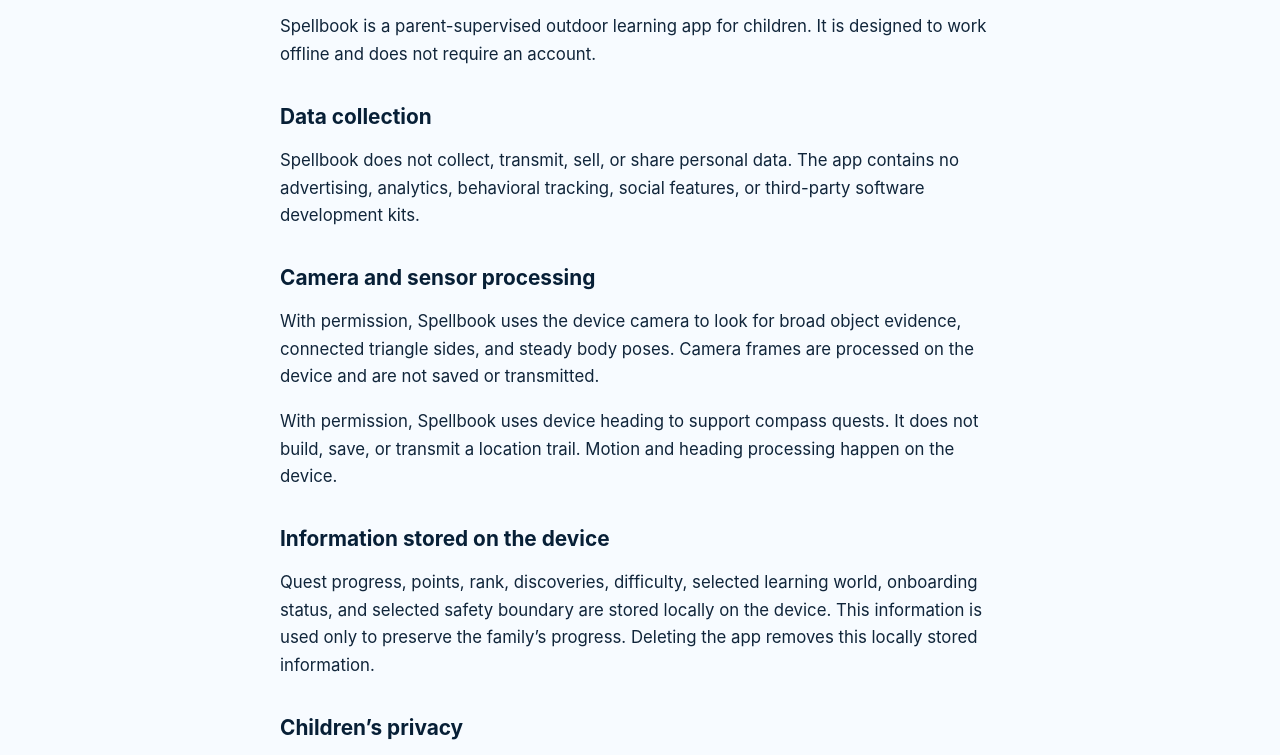
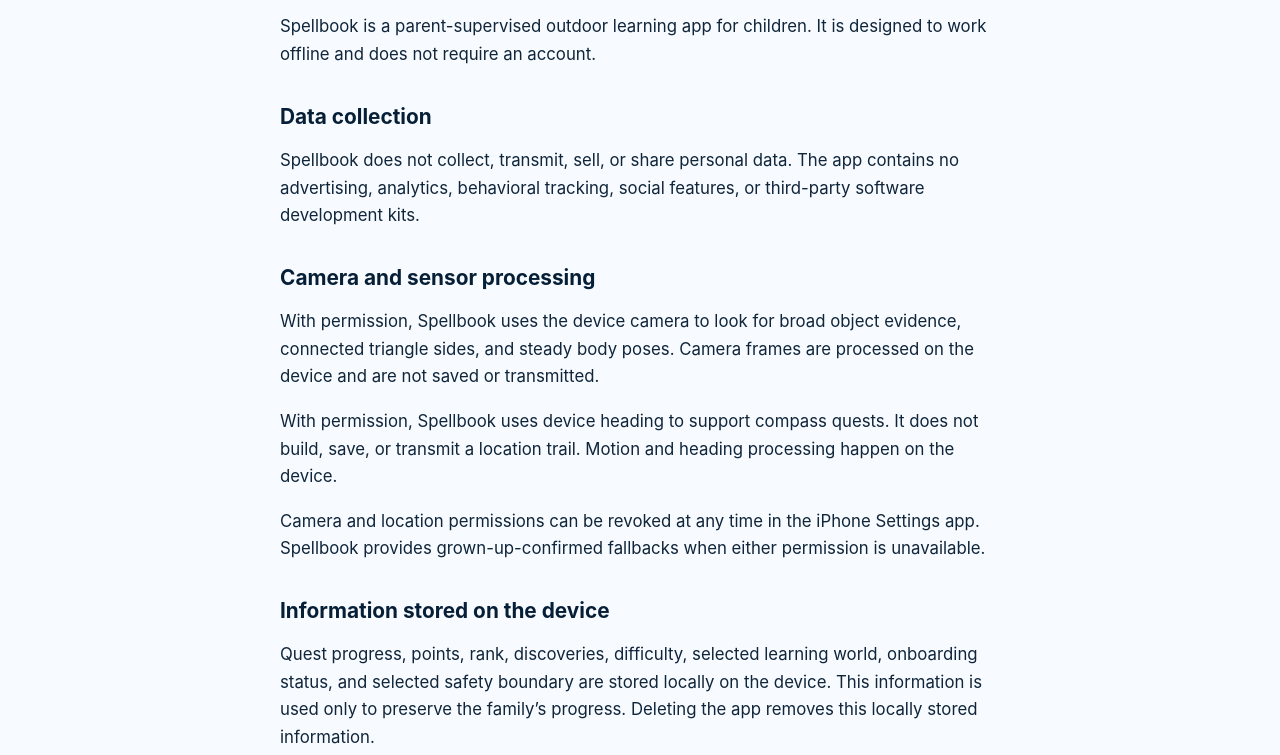
Before and after one commit to dpolokhalo/spellbook-parent-center, a plain HTML site: page privacy.html in a window 1280 px wide. Shown: the part 317-1072 px from the top of the page. Drawn offline with Linux system fonts and the light colour scheme.

Commit message:
Document permission revocation

```diff
--- a/privacy.html
+++ b/privacy.html
@@ -26,6 +26,7 @@
     <h2>Camera and sensor processing</h2>
     <p>With permission, Spellbook uses the device camera to look for broad object evidence, connected triangle sides, and steady body poses. Camera frames are processed on the device and are not saved or transmitted.</p>
     <p>With permission, Spellbook uses device heading to support compass quests. It does not build, save, or transmit a location trail. Motion and heading processing happen on the device.</p>
+    <p>Camera and location permissions can be revoked at any time in the iPhone Settings app. Spellbook provides grown-up-confirmed fallbacks when either permission is unavailable.</p>
 
     <h2>Information stored on the device</h2>
     <p>Quest progress, points, rank, discoveries, difficulty, selected learning world, onboarding status, and selected safety boundary are stored locally on the device. This information is used only to preserve the family’s progress. Deleting the app removes this locally stored information.</p>
```
